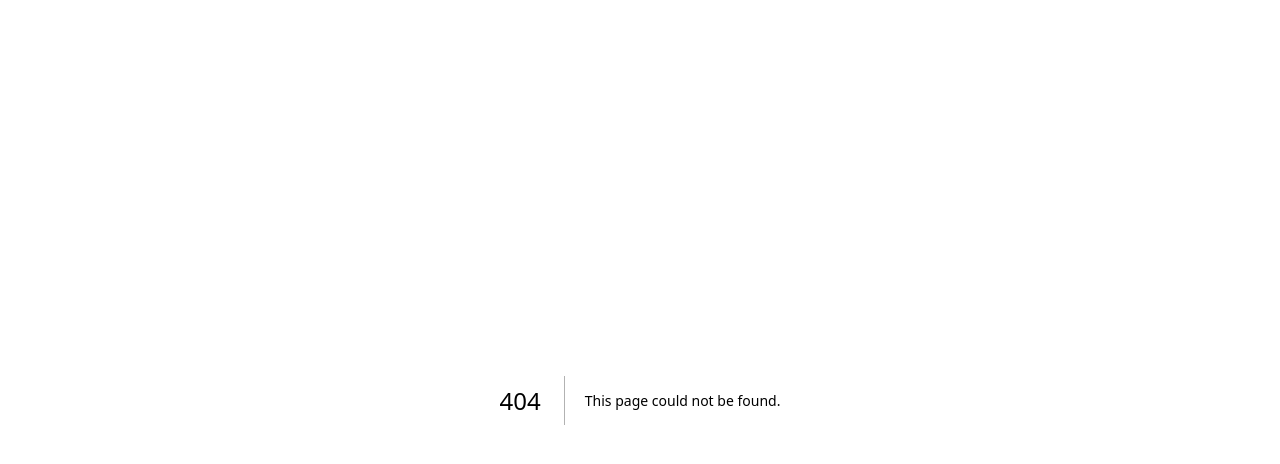
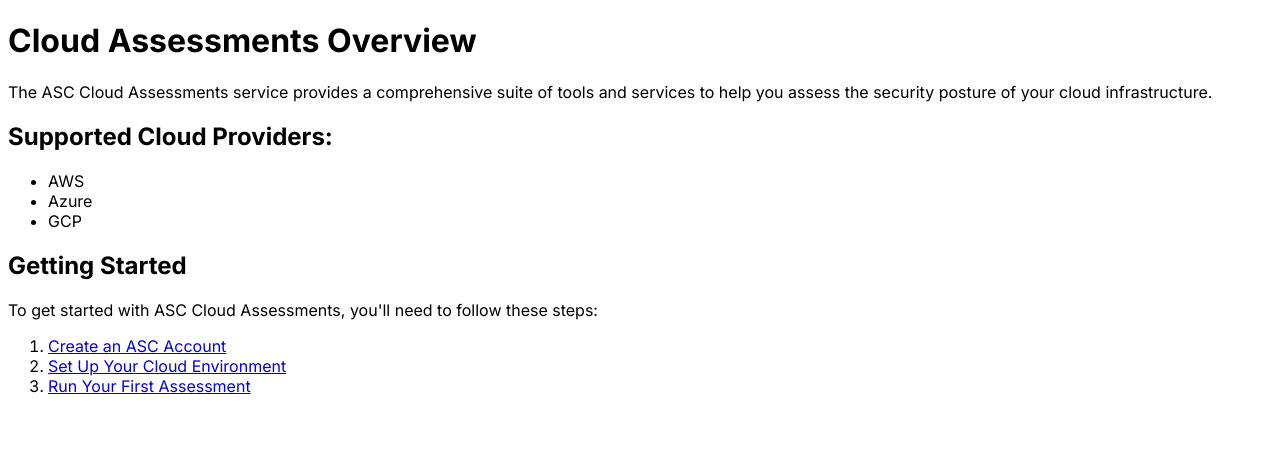
Before and after one commit to asecurecloud/documentation, a Next.js app: page /cloudassessments in a window 1280 px wide. Before the commit this address had no page. Shown: the top 464 px of the page. Built offline with nearby package versions, Linux system fonts and the light colour scheme.

Commit message:
updated structure

```diff
--- /dev/null
+++ b/pages/cloudassessments/_meta.ts
@@ -0,0 +1,6 @@
+export default {
+  index: "Overview",
+//   "setup": "Initial Setup",
+//   "running-assessment": "Running Assessments",
+//   "interpreting-results": "Understanding Results"
+}
--- /dev/null
+++ b/pages/cloudassessments/index.mdx
@@ -0,0 +1,19 @@
+# Cloud Assessments Overview
+
+The ASC Cloud Assessments service provides a comprehensive suite of tools and services to help you assess the security posture of your cloud infrastructure.
+
+## Supported Cloud Providers:
+
+- AWS
+- Azure
+- GCP
+
+
+
+## Getting Started
+
+To get started with ASC Cloud Assessments, you'll need to follow these steps:
+
+1. [Create an ASC Account](https://asc.com/signup)
+2. [Set Up Your Cloud Environment](https://asc.com/setup)
+3. [Run Your First Assessment](https://asc.com/run-assessment)
--- /dev/null
+++ b/pages/compliance/_meta.ts
@@ -0,0 +1,4 @@
+export default {
+  index: "Compliance module",
+
+}
--- /dev/null
+++ b/pages/compliance/index.mdx
@@ -0,0 +1 @@
+# Compliance Reports
```
Also changed, not shown: pages/_meta.ts (+6 -1 lines).
